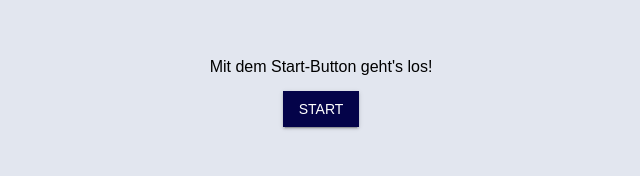
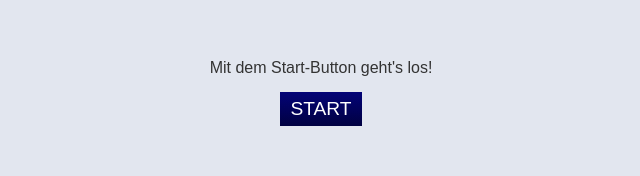
Before and after one commit to wdr-data/tatort-wer-bin-ich, a React (Create React App) app: page / in a window 1280 px wide. Shown: the part 109-285 px from the top of the page, without its empty margins (319-959 px from the left). Built offline with nearby package versions, Linux system fonts and the light colour scheme; a web font is replaced by a local one.

Commit message:
💄 Improve styles

```diff
--- a/src/App.js
+++ b/src/App.js
@@ -1,6 +1,12 @@
 import { useReducer } from 'react'
 
-import { Button, Chip, Link, Stack, Typography } from '@mui/material'
+import {
+  Button as MUIButton,
+  Chip,
+  Link,
+  Stack,
+  Typography
+} from '@mui/material'
 import Highlighter from 'react-highlight-words'
 
 import styles from './App.module.scss'
@@ -8,6 +14,19 @@ import styles from './App.module.scss'
 import data from './data.json'
 
 console.log(data)
+
+const Button = ({ children, ...props }) => (
+  <MUIButton
+    {...props}
+    className={styles.button}
+    disableElevation
+    disableFocusRipple
+    disableRipple
+    disableTouchRipple
+  >
+    {children}
+  </MUIButton>
+)
 
 const TUPLES = data.tuples.map(tuple => {
   const [
@@ -237,7 +256,12 @@ const App = () => {
       )}
 
       {![STAGES.START, STAGES.ADJECTIVE].includes(stage.stage) && (
-        <Stack direction={'row'} gap={'10px'} className={styles.choicesMade}>
+        <Stack
+          direction={'row'}
+          gap={'10px'}
+          flexWrap={'wrap'}
+          className={styles.choicesMade}
+        >
           {Object.entries(stage.choicesMade).map(([stage, choice]) => (
             <Chip key={stage} label={choice} color='secondary' />
           ))}
--- a/src/App.module.scss
+++ b/src/App.module.scss
@@ -1,14 +1,28 @@
-$padding-vertical: 10px;
+$padding-vertical: 0px;
+$padding-horizontal: 0px;
 
 .app {
   height: calc(100% - $padding-vertical * 2);
-  width: calc(100% - 30px);
-  padding: $padding-vertical 15px;
+  width: calc(100% - $padding-horizontal * 2);
+  padding: $padding-vertical $padding-horizontal;
   display: flex;
   flex-direction: column;
   align-items: center;
   justify-content: center;
   text-align: center;
+  .button {
+    background: linear-gradient(to bottom, #030377 0%, #010141 101%);
+    transition-property: unset;
+    font-size: 1.2rem;
+    padding: 0 10px;
+    &:hover {
+      background: linear-gradient(to bottom, #030377 0%, #030377 101%);
+    }
+
+    &:focus {
+      text-decoration: underline;
+    }
+  }
 }
 
 .controls {
@@ -16,7 +30,7 @@ $padding-vertical: 10px;
   top: 0;
   left: 0;
   right: 0;
-  padding: 10px 15px;
+  padding: $padding-vertical $padding-horizontal;
 }
 
 .controlSpacer {
@@ -26,8 +40,7 @@ $padding-vertical: 10px;
 }
 
 .choicesMade {
-  height: 50px;
-  //margin-top: -50px;
+  margin-bottom: 10px;
 }
 
 .chunk {
@@ -42,8 +55,9 @@ $padding-vertical: 10px;
 
 .resultWrapper {
   position: relative;
-  flex-grow: 1;
-  max-height: 220px;
+  flex-grow: 2;
+  flex-shrink: 10;
+  min-height: 100px;
   padding: 5px 0 0 0;
   margin: 0;
 
@@ -68,6 +82,13 @@ $padding-vertical: 10px;
     padding: 15px 0;
     overflow: auto;
     text-align: left;
+
+    &::-webkit-scrollbar {
+      display: none;
+    }
+
+    -ms-overflow-style: none; /* IE and Edge */
+    scrollbar-width: none; /* Firefox */
   }
 }
 
--- a/src/index.js
+++ b/src/index.js
@@ -9,7 +9,7 @@ const theme = createTheme({
   typography: {
     fontFamily: ['Thesis', 'sans-serif'].join(','),
     allVariants: {
-      color: '#000000'
+      color: '#333333'
     },
     body1: {
       marginBottom: '.75rem',
@@ -30,7 +30,7 @@ const theme = createTheme({
       main: 'rgb(4, 3, 73)'
     },
     secondary: {
-      main: 'rgb(55, 69, 217)'
+      main: 'rgb(0, 0, 255)'
     }
   }
 })
```
